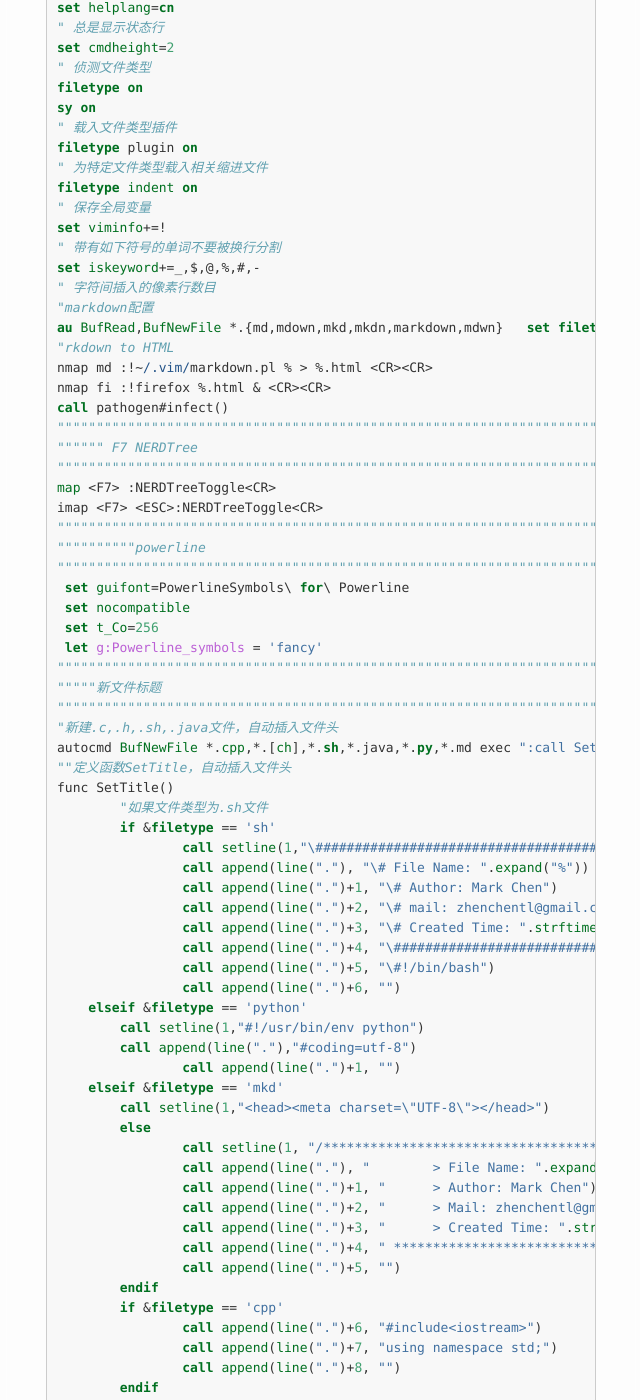
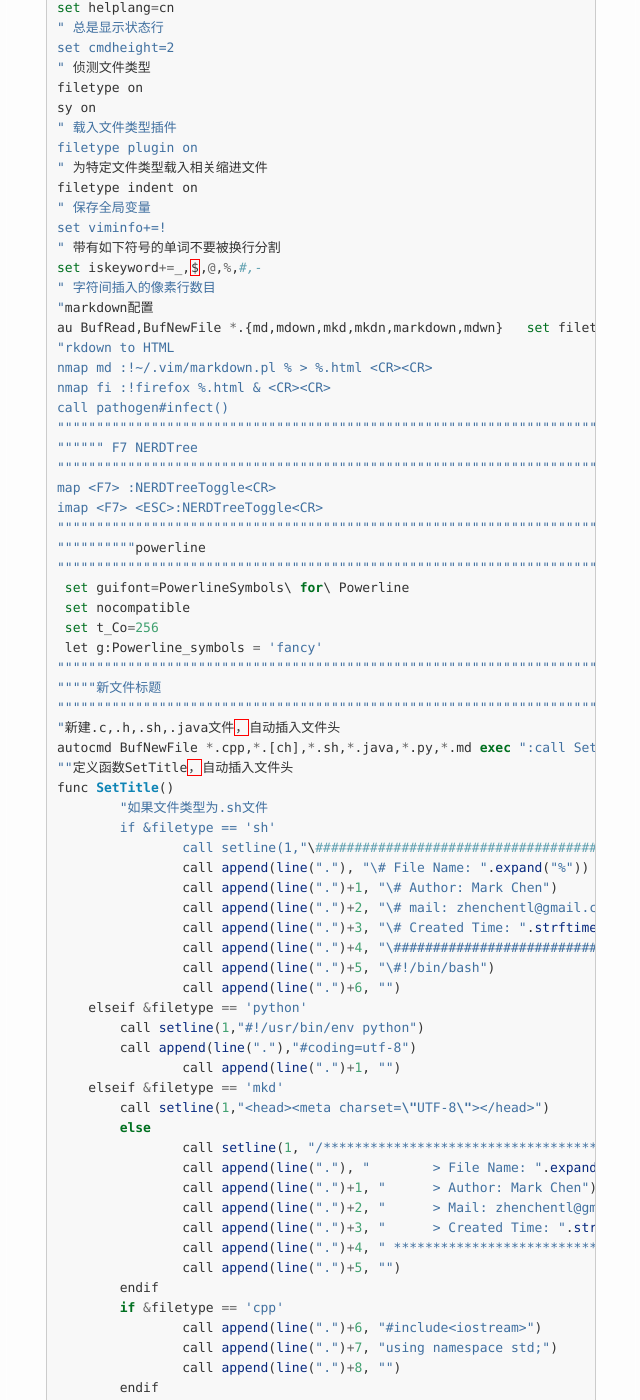
Before and after one commit to zhenchentl/zhenchentl.github.com, a Jekyll site: the page built from _posts/2013-09-06-vimrc-show.md, in a window 1280 px wide and 1400 px high, scrolled down 1110 px. Shown: the whole window, without its empty margins (319-959 px from the left). Built offline with Jekyll 4.4.1, drawn with Linux system fonts in a browser that asks for light colours; Markdown is read by kramdown in place of the engine named in the settings; comment, search, counter and statistics services are not loaded; some of the changed text lies outside the part shown.

Commit message:
change to python code

```diff
--- a/_posts/2013-09-06-vimrc-show.md
+++ b/_posts/2013-09-06-vimrc-show.md
@@ -9,7 +9,7 @@ tags:
 - vimrc
 ---
 ###[Fork my vimrc](https://github.com/zhenchentl/dotvim.git)
-{% highlight Vim Script %}
+{% highlight python %}
 set cul "高亮光标所在行
 set shortmess=atI   " 启动的时候不显示那个援助乌干达儿童的提示
 set go=             " 不要图形按钮
```
